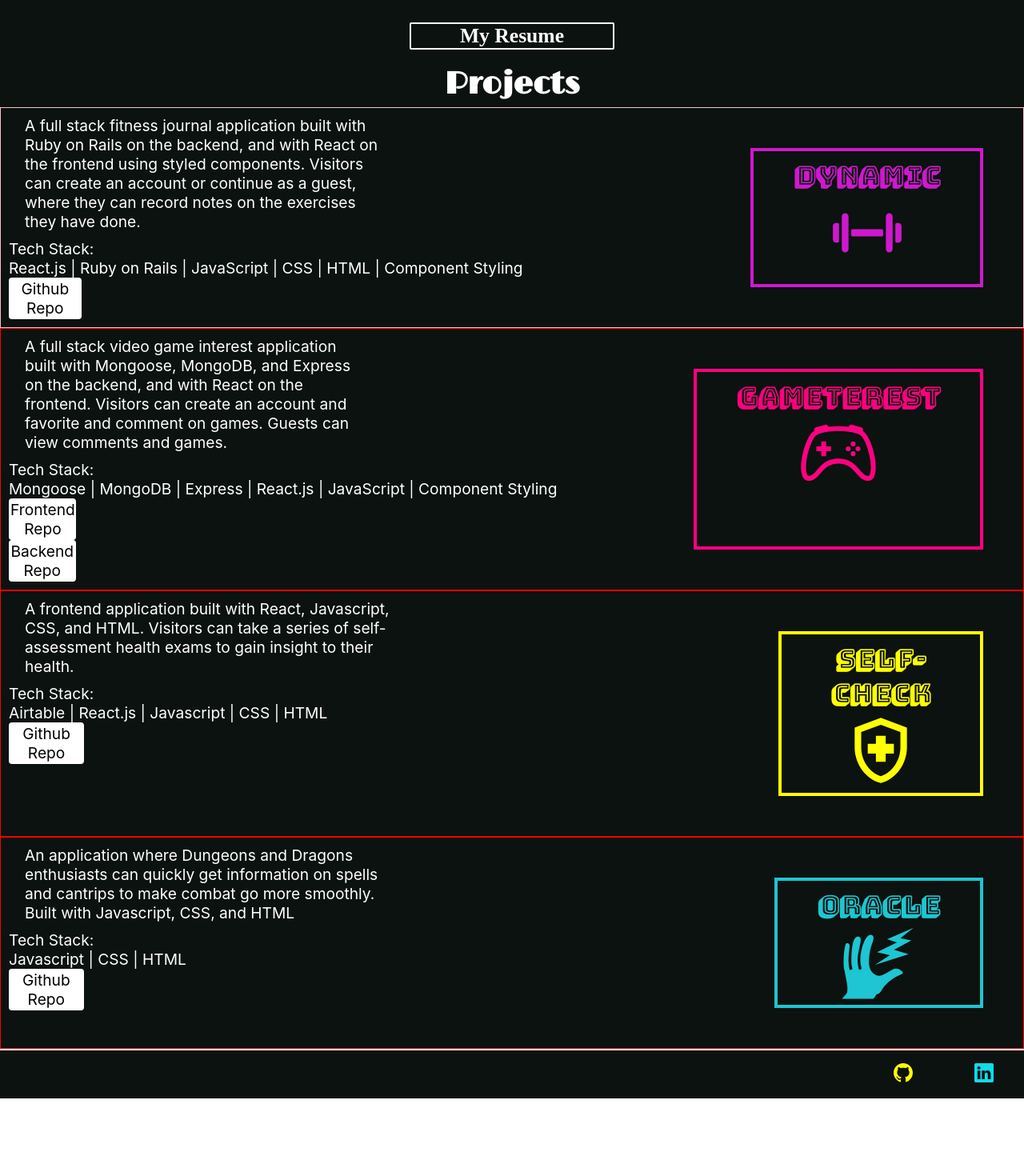
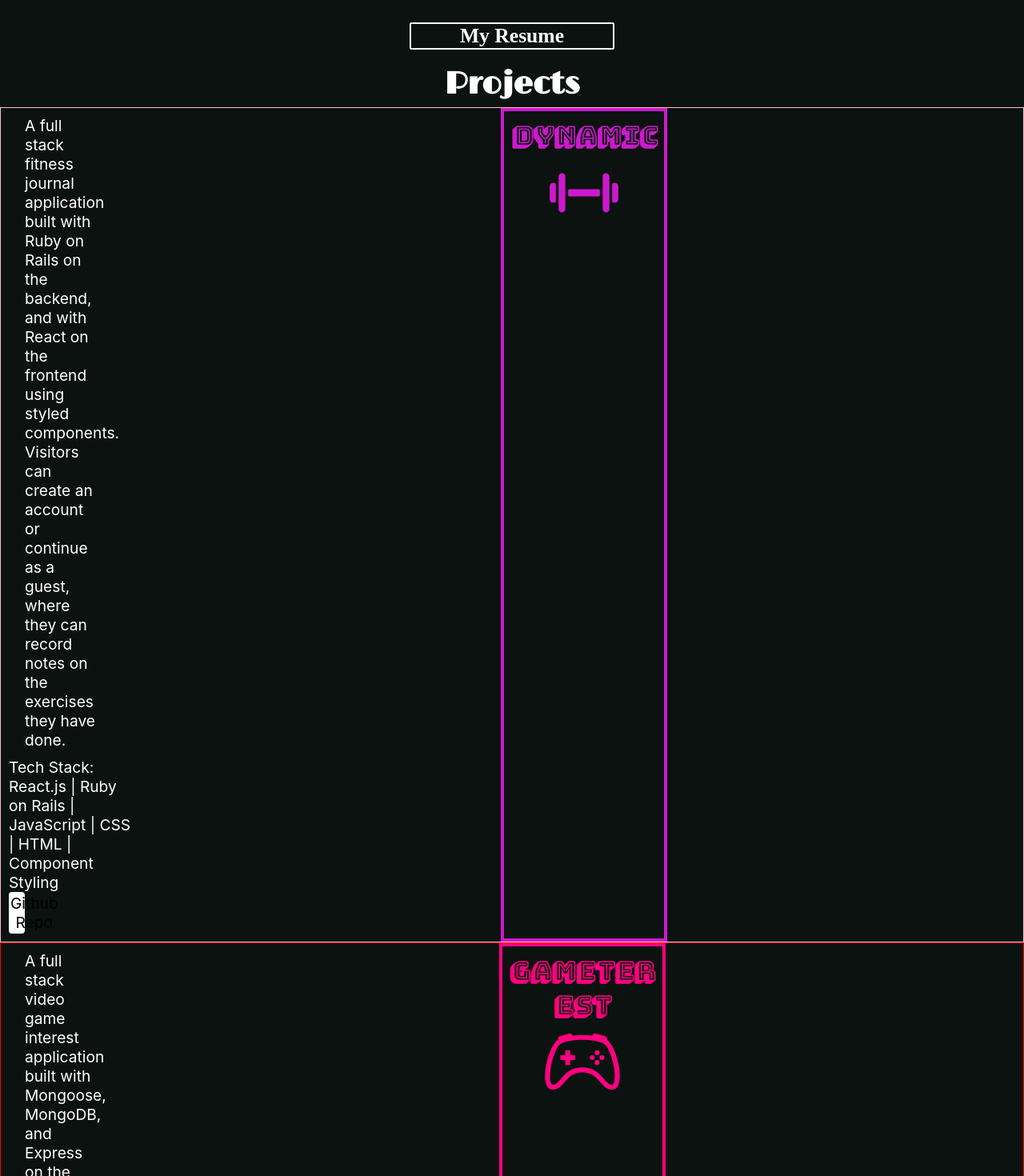
Before and after one commit to hammyhammer/Portfolio, a React (Create React App) app in the folder client/: page /#projects in a window 1280 px wide. Shown: the part 1000-2470 px from the top of the page at 80% size. Before the commit the page ends 2373 px from the top, so only its background shows below. Built offline with nearby package versions, Linux system fonts and the light colour scheme; a web font is replaced by a local one.

Commit message:
added word break within the icon box

```diff
--- a/client/src/screens/Projects/Projects.module.css
+++ b/client/src/screens/Projects/Projects.module.css
@@ -20,6 +20,8 @@
   font-size: 5.25vw;
   margin: 10px 0px 0px 0px;
   font-family: "Bungee Shade";
+  word-wrap: break-word;
+
   /* font-family: "goblin one"; */
 
   font-weight: bold;
@@ -36,7 +38,8 @@
   margin: 10px 0px 0px 0px;
   font-family: "Bungee Shade";
   font-weight: bold;
-  color: rgb(255, 0, 128)
+  color: rgb(255, 0, 128);
+  word-wrap: break-word
 }
 
 .title_selfcheck {
@@ -46,6 +49,7 @@
   font-family: "Bungee Shade";
   font-weight: bold;
   color: yellow;
+  word-wrap: break-word;
 }
 
 .title_oracle {
@@ -55,7 +59,7 @@
   font-family: "Bungee Shade";
   font-weight: bold;
   color: rgb(29, 198, 210);
-
+  word-wrap: break-word;
 }
 
 
@@ -278,11 +282,17 @@
     font-size: 2.5vw;
   }
 
-  .link_space {
+  /* .link_space {
     margin: 50px;
     padding: 0px 50px;
-    /* margin-left: 0%;
-    margin-right: 0%; */
+    width: 200px;
+    margin-left: 0%;
+    margin-right: 0%;
+
+  } */
+
+  .link_space {
+    min-width: 200px;
   }
 
 
```
